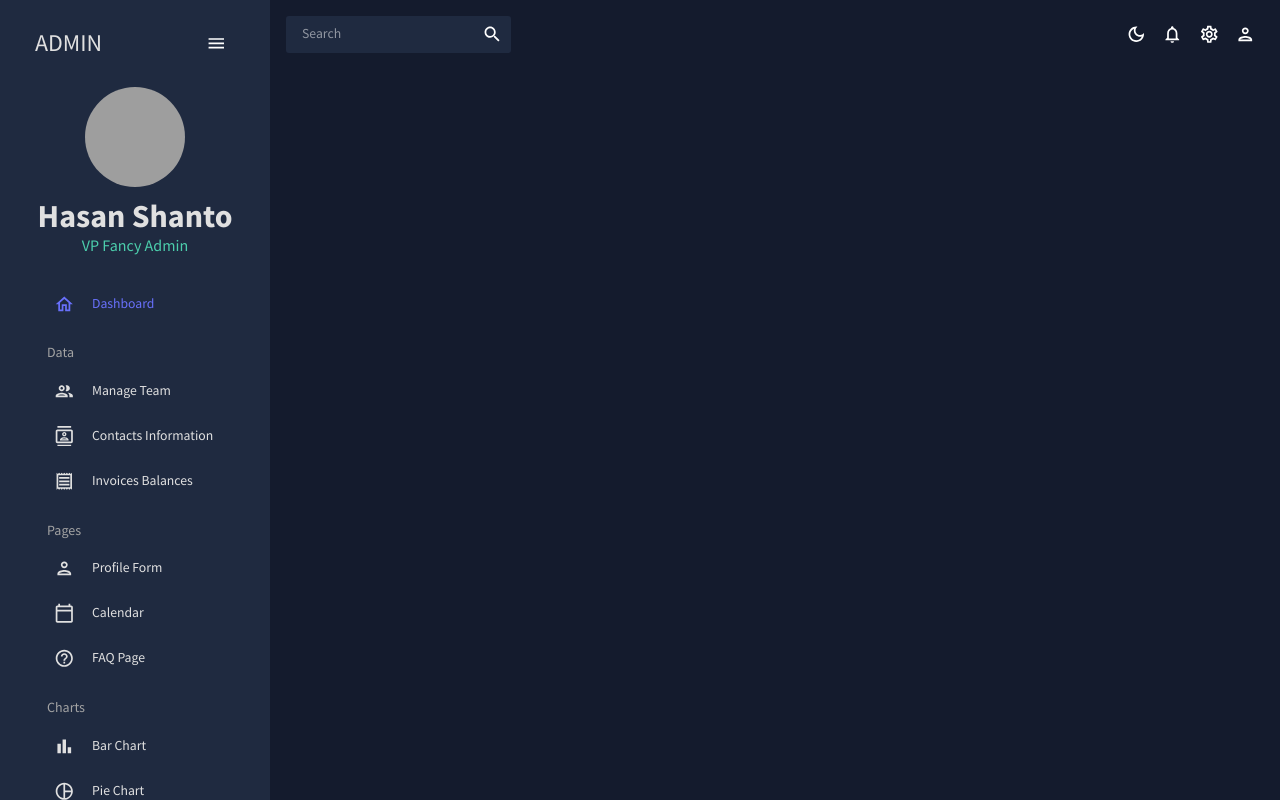
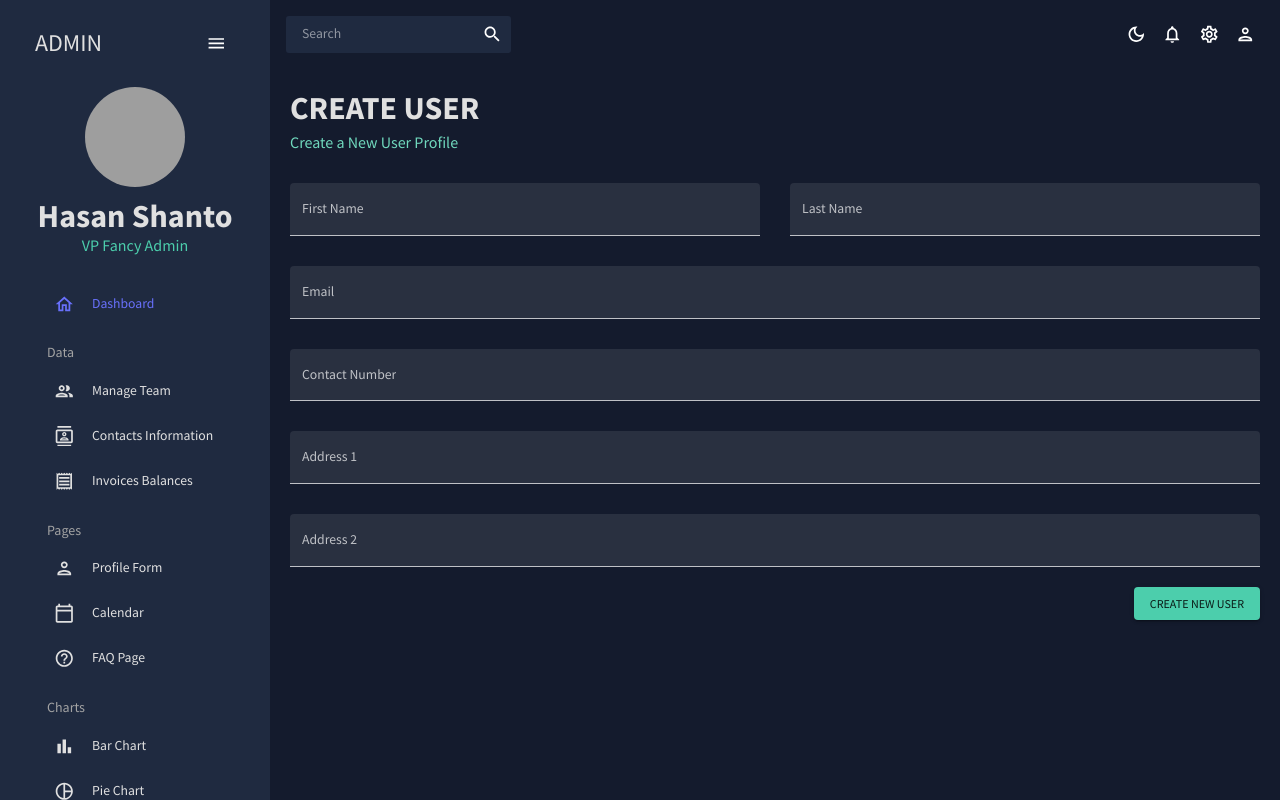
Before and after one commit to HasanHafizurRahman/react-admin-dashboard, a React (Vite) app: page /form in a window 1280 px wide. Built offline with nearby package versions, Linux system fonts and the light colour scheme; grey boxes are pictures that could not be loaded; the HTML template or start-up script is replaced by a standard one.

Commit message:
formik form yup validation

```diff
--- a/src/App.jsx
+++ b/src/App.jsx
@@ -14,6 +14,7 @@
 // import FAQ from "./pages/faq";
 // import Geography from "./pages/geography";
 import { Route, Routes } from "react-router-dom";
+import Form from "./pages/form";
 
 function App() {
   const [theme, colorMode] = useMode();
@@ -30,7 +31,8 @@
               <Route path="/team" element={<Team />} />
               <Route path="/contacts" element={<Contacts />} />
               <Route path="/invoices" element={<Invoices />} />
-              {/*<Route path="/form" element={<Form />} />
+              <Route path="/form" element={<Form />} />
+              {/*
             <Route path="/bar" element={<Bar />} />
             <Route path="/pie" element={<Pie />} />
             <Route path="/line" element={<Line />} />
--- /dev/null
+++ b/src/pages/form/index.jsx
@@ -0,0 +1,154 @@
+import { Box, Button, TextField } from "@mui/material";
+import { Formik } from "formik";
+import * as yup from "yup";
+import useMediaQuery from "@mui/material/useMediaQuery";
+import Header from "../../components/Header";
+
+const initialValues = {
+  firstName: "",
+  lastName: "",
+  email: "",
+  contact: "",
+  address1: "",
+  address2: "",
+};
+
+const phoneRegExp =
+  /^((\+[1-9]{1,4}[ -]?)|(\([0-9]{2,3}\)[ -]?)|([0-9]{2,4})[ -]?)*?[0-9]{3,4}[ -]?[0-9]{3,4}$/;
+
+const userSchema = yup.object().shape({
+  firstName: yup.string().required("required"),
+  lastName: yup.string().required("required"),
+  email: yup.string().required("required"),
+  contact: yup
+    .string()
+    .matches(phoneRegExp, "Phone number is not valid")
+    .required("required"),
+  address1: yup.string().required("required"),
+  address2: yup.string().required("required"),
+});
+
+const Form = () => {
+  const isNonMobile = useMediaQuery("(min-width:600px)");
+  const handleFormSubmit = (values) => {
+    console.log(value);
+  };
+
+  return (
+    <Box m="20px">
+      <Header title="CREATE USER" subtitle="Create a New User Profile" />
+
+      <Formik
+        onSubmit={handleFormSubmit}
+        initialValues={initialValues}
+        validationSchema={userSchema}
+      >
+        {({
+          values,
+          errors,
+          touched,
+          handleBlur,
+          handleChange,
+          handleSubmit,
+        }) => (
+          <form onSubmit={handleSubmit}>
+            <Box
+              display="grid"
+              gap="30px"
+              gridTemplateColumns="repeat(4, minmax(0, 1fr))"
+              sx={{
+                "& > div": { gridColumn: isNonMobile ? undefined : "span 4" },
+              }}
+            >
+              <TextField
+                fullWidth
+                variant="filled"
+                type="text"
+                label="First Name"
+                onBlur={handleBlur}
+                onChange={handleChange}
+                value={values.firstName}
+                name="firstName"
+                error={!!touched.firstName && !!errors.firstName}
+                helperText={touched.firstName && errors.firstName}
+                sx={{ gridColumn: "span 2" }}
+              />
+              <TextField
+                fullWidth
+                variant="filled"
+                type="text"
+                label="Last Name"
+                onBlur={handleBlur}
+                onChange={handleChange}
+                value={values.lastName}
+                name="lastName"
+                error={!!touched.lastName && !!errors.lastName}
+                helperText={touched.lastName && errors.lastName}
+                sx={{ gridColumn: "span 2" }}
+              />
+              <TextField
+                fullWidth
+                variant="filled"
+                type="text"
+                label="Email"
+                onBlur={handleBlur}
+                onChange={handleChange}
+                value={values.email}
+                name="email"
+                error={!!touched.email && !!errors.email}
+                helperText={touched.email && errors.email}
+                sx={{ gridColumn: "span 4" }}
+              />
+              <TextField
+                fullWidth
+                variant="filled"
+                type="text"
+                label="Contact Number"
+                onBlur={handleBlur}
+                onChange={handleChange}
+                value={values.contact}
+                name="contact"
+                error={!!touched.contact && !!errors.contact}
+                helperText={touched.contact && errors.contact}
+                sx={{ gridColumn: "span 4" }}
+              />
+              <TextField
+                fullWidth
+                variant="filled"
+                type="text"
+                label="Address 1"
+                onBlur={handleBlur}
+                onChange={handleChange}
+                value={values.address1}
+                name="address1"
+                error={!!touched.address1 && !!errors.address1}
+                helperText={touched.address1 && errors.address1}
+                sx={{ gridColumn: "span 4" }}
+              />
+              <TextField
+                fullWidth
+                variant="filled"
+                type="text"
+                label="Address 2"
+                onBlur={handleBlur}
+                onChange={handleChange}
+                value={values.address2}
+                name="address2"
+                error={!!touched.address2 && !!errors.address2}
+                helperText={touched.address2 && errors.address2}
+                sx={{ gridColumn: "span 4" }}
+              />
+            </Box>
+            <Box display="flex" justifyContent="end" mt="20px">
+              <Button type="submit" color="secondary" variant="contained">
+                Create New User
+              </Button>
+            </Box>
+          </form>
+        )}
+      </Formik>
+    </Box>
+  );
+};
+
+export default Form;
```
